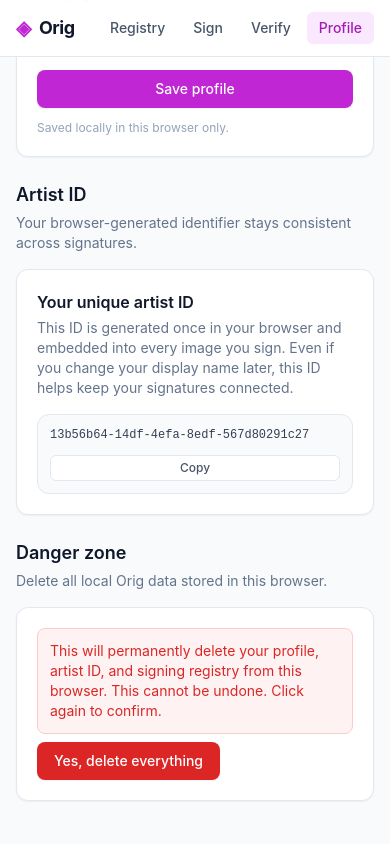
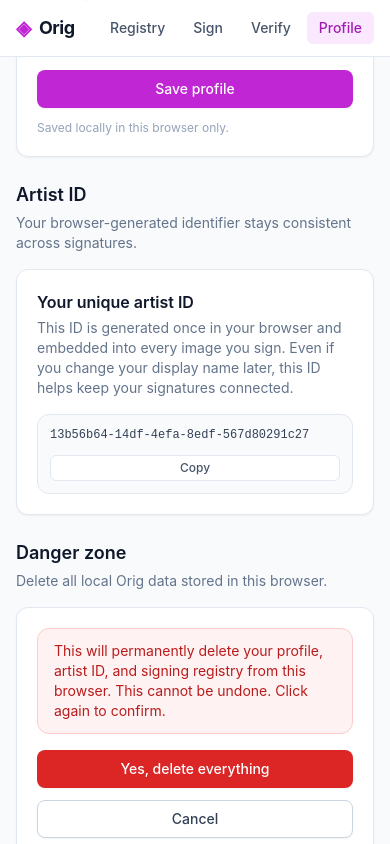
Before and after one commit to codebyemily/Orig, a Next.js app: page /profile in a window 390 px wide. Both pictures are taken after a click on the button "Delete all local data". Shown: the part 812-1656 px from the top of the page. Built offline with nearby package versions, Linux system fonts and the light colour scheme.

Commit message:
add cancel button for delete local data

```diff
--- a/components/profile/DeleteLocalDataButton.tsx
+++ b/components/profile/DeleteLocalDataButton.tsx
@@ -1,40 +1,47 @@
 'use client'
 
 import { useState } from 'react'
+import Button from '@/components/shared/Button'
 import { clearAll } from '@/lib/storage/localStorage'
-import Button from '@/components/shared/Button'
 
 export default function DeleteLocalDataButton() {
-  const [confirmed, setConfirmed] = useState(false)
-  const [deleted, setDeleted] = useState(false)
+  const [confirming, setConfirming] = useState(false)
 
   function handleDelete() {
-    if (!confirmed) {
-      setConfirmed(true)
+    if (!confirming) {
+      setConfirming(true)
       return
     }
+
     clearAll()
-    setDeleted(true)
+    window.location.reload()
   }
 
-  if (deleted) {
-    return (
-      <div className="rounded-lg bg-red-50 border border-red-200 p-4 text-sm text-red-700">
-        All local Orig data has been deleted. Refresh the page to start fresh.
-      </div>
-    )
+  function handleCancel() {
+    setConfirming(false)
   }
 
   return (
-    <div className="space-y-2">
-      {confirmed && (
-        <p className="text-sm text-red-600 bg-red-50 rounded-lg p-3 border border-red-200">
-          This will permanently delete your profile, artist ID, and signing registry from this browser. This cannot be undone. Click again to confirm.
-        </p>
+    <div className="space-y-4">
+      {confirming && (
+        <div className="rounded-xl border border-red-200 bg-red-50 px-4 py-3 text-sm text-red-700">
+          This will permanently delete your profile, artist ID, and signing
+          registry from this browser. This cannot be undone. Click again to
+          confirm.
+        </div>
       )}
-      <Button variant="danger" onClick={handleDelete}>
-        {confirmed ? 'Yes, delete everything' : 'Delete all local data'}
-      </Button>
+
+      <div className="flex flex-col gap-3 sm:flex-row">
+        <Button type="button" variant="danger" onClick={handleDelete}>
+          {confirming ? 'Yes, delete everything' : 'Delete all local data'}
+        </Button>
+
+        {confirming && (
+          <Button type="button" variant="secondary" onClick={handleCancel}>
+            Cancel
+          </Button>
+        )}
+      </div>
     </div>
   )
 }
```
